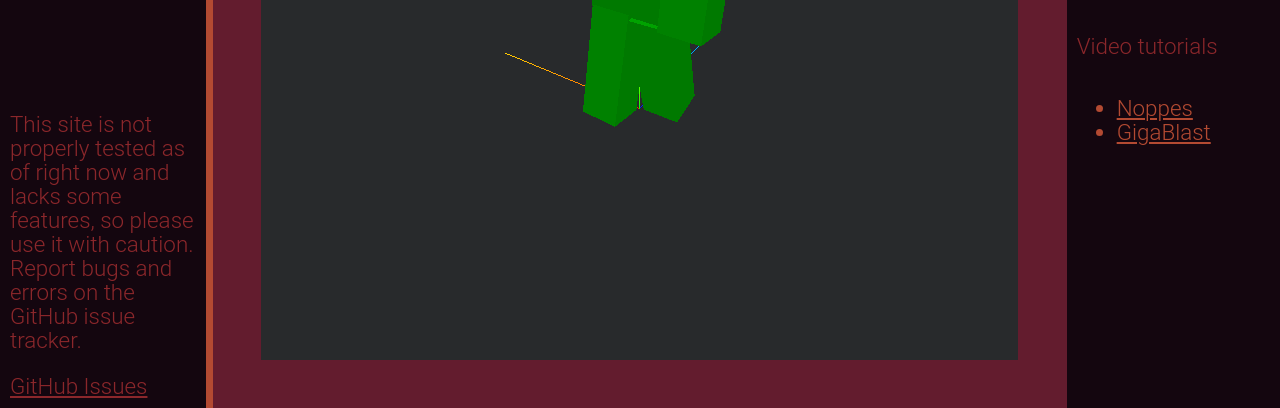
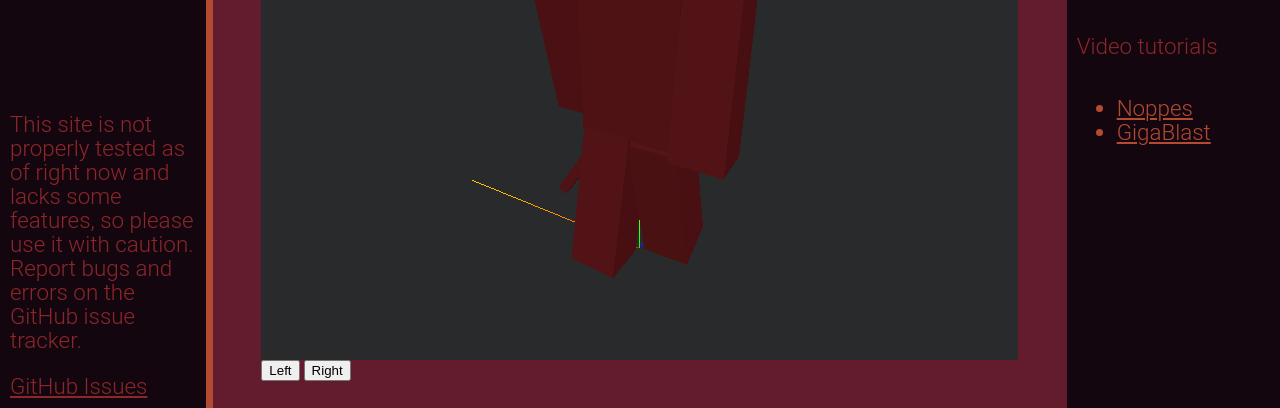
Before and after one commit to Valaron-Jakob/MorePlayerModels-ModelCreator, a website built with Vite: page index.html in a window 1280 px wide. Shown: the part 392-800 px from the top of the page. Built offline with nearby package versions, Linux system fonts and the light colour scheme; a web font is replaced by a local one.

Commit message:
Reworked Rendering
- Added model structure
- Added simplified group and cube implementing
- Added camera movement

```diff
--- a/index.html
+++ b/index.html
@@ -64,7 +64,10 @@
 			<div id="render_container">
 				<script type="module" src="/render.js"></script>
 			</div>
+			<button id="rot_left" class="rot_button">Left</button>
+			<button id="rot_right" class="rot_button">Right</button>
 		</section>
+
         <section id="home" class="main_page child">
 		<div class="main_column_left">
 			<div class="main_header">
@@ -96,6 +99,7 @@
 			<img src="https://media.discordapp.net/attachments/714242847074811985/1053268811891097721/image.png" alt="Example model">
 		</div>
 		</section>
+
         <section id="form" class="form_page child">
             <div class="form_header">
 				<h2>Form</h2>
@@ -167,6 +171,7 @@
 				</div>
 			</form>
         </section>
+
         <section id="extra" class="extra_page child">
 			<div class="extra_column_left">
 				<img src="https://media.discordapp.net/attachments/714242847074811985/1010959742019055626/unknown.png" alt="Example model 2">
--- a/render.js
+++ b/render.js
@@ -1,5 +1,6 @@
 import * as THREE from 'three';
 
+// Setting up the scene
 let box = document.querySelector('#render_container');
 let width = box.clientWidth;
 let height = box.clientHeight;
@@ -16,21 +17,12 @@ document.getElementById( 'render_container' ).appendChild( renderer.domElement )
 // Setting background color
 scene.background = new THREE.Color( 0x282a2c );
 
-// Adding lights
-const ambientLight = new THREE.AmbientLight( 0xffffff, 0.6 );
-scene.add( ambientLight );
-
-const directionalLight = new THREE.DirectionalLight( 0xffffff, 0.6 );
-directionalLight.position.set( 10, 20, 0 ); // x, y, z
-scene.add( directionalLight );
-
-
 // Concept objects
 //
 // cubes and groups(bones)
 // group:   pivot, rotation, subgroups/cubes
 // cube:    pivot, rotation, origin, size, color
-const test_group = {
+const hat = {
     pivot: [ 0, 0, 0 ],
     rotation: [ 0, 0, 0 ],
     cubes: [
@@ -81,7 +73,64 @@ const test_group = {
     ]
 }
 
-const player = {
+// "pivot": [-1, -5, 1.85],
+// "rotation": [-2.5, 0, -32.5],
+// "cubes": [
+//     {"origin": [-1, -21, 1.85], "size": [1, 31, 1], "uv": [0, 0]},
+//     {"origin": [-1, -22, 1.85], "size": [1, 1, 1], "inflate": 0.2, "uv": [10, 2]},
+//     {"origin": [-1, -11, 1.85], "size": [1, 1, 1], "inflate": 0.2, "uv": [10, 0]},
+//     {"origin": [-1, -2, 1.85], "size": [1, 1, 1], "inflate": 0.2, "uv": [8, 8]},
+//     {"origin": [-1, 8, 1.85], "size": [1, 1, 1], "inflate": 0.2, "uv": [4, 8]},
+//     {"origin": [-2, 7, 2.35], "size": [3, 8, 0], "uv": [4, 0]}
+
+const spear = [
+    {
+        pivot: [ -1, -5, 1.85 ],
+        rotation: [ -2.5, 0, -32.5 ],
+        cubes: [
+            {
+                origin: [ -1, -21, 1.85 ],
+                size: [ 1, 31, 1 ],
+                pivot: [ 0, 0, 0 ],
+                rotation: [ 0, 0, 0 ]
+            },
+            {
+                origin: [ -1, -22, 1.85 ],
+                size: [ 1, 1, 1 ],
+                pivot: [ 0, 0, 0 ],
+                rotation: [ 0, 0, 0 ]
+            },
+            {
+                origin: [ -1, -11, 1.85 ],
+                size: [ 1, 1, 1 ],
+                pivot: [ 0, 0, 0 ],
+                rotation: [ 0, 0, 0 ]
+            },
+            {
+                origin: [ -1, -2, 1.85 ],
+                size: [ 1, 1, 1 ],
+                pivot: [ 0, 0, 0 ],
+                rotation: [ 0, 0, 0 ]
+            },
+            {
+                origin: [ -1, 8, 1.85 ],
+                size: [ 1, 1, 1 ],
+                pivot: [ 0, 0, 0 ],
+                rotation: [ 0, 0, 0 ]
+            },
+            {
+                origin: [ -2, 7, 2.35 ],
+                size: [ 3, 8, 0 ],
+                pivot: [ 0, 0, 0 ],
+                rotation: [ 0, 0, 0 ]
+            }
+        ],
+        groups: []
+    }
+]
+
+const player = [
+    {
         pivot: [ 0, 0, 0 ],
         rotation: [ 0, 0, 0 ],
         cubes: [
@@ -122,28 +171,83 @@ const player = {
                 rotation: [ -10, 0, -2 ]
             }
         ],
+        groups: [
+            {
+                pivot: [ 0, 24, 0 ],
+                rotation: [ 0, 0, 0 ],
+                cubes: [],
+                groups: [
+                    {
+                        pivot: [ -1, -5, 1.85 ],
+                        rotation: [ -2.5, 0, -32.5 ],
+                        cubes: [
+                            {
+                                origin: [ -1, -21, 1.85 ],
+                                size: [ 1, 31, 1 ],
+                                pivot: [ 0, 0, 0 ],
+                                rotation: [ 0, 0, 0 ]
+                            },
+                            {
+                                origin: [ -1, -22, 1.85 ],
+                                size: [ 1, 1, 1 ],
+                                pivot: [ 0, 0, 0 ],
+                                rotation: [ 0, 0, 0 ]
+                            },
+                            {
+                                origin: [ -1, -11, 1.85 ],
+                                size: [ 1, 1, 1 ],
+                                pivot: [ 0, 0, 0 ],
+                                rotation: [ 0, 0, 0 ]
+                            },
+                            {
+                                origin: [ -1, -2, 1.85 ],
+                                size: [ 1, 1, 1 ],
+                                pivot: [ 0, 0, 0 ],
+                                rotation: [ 0, 0, 0 ]
+                            },
+                            {
+                                origin: [ -1, 8, 1.85 ],
+                                size: [ 1, 1, 1 ],
+                                pivot: [ 0, 0, 0 ],
+                                rotation: [ 0, 0, 0 ]
+                            },
+                            {
+                                origin: [ -2, 7, 2.35 ],
+                                size: [ 3, 8, 0 ],
+                                pivot: [ 0, 0, 0 ],
+                                rotation: [ 0, 0, 0 ]
+                            }
+                        ],
                         groups: []
                     }
+                ]
+            }
+        ]
+    }
+]
 
-createModel(scene, player);
+addGroups(scene, player)
 
-function createModel(scene, data) {
-    addGroup(scene, data)
+function addGroups(parent, childs) {
+    let childs_group = new THREE.Group();
 
-    addCubes(scene, data.cubes)
-}
-
-function addGroup(parent, child) {
+    childs.forEach(child => {
         let pivot = child.pivot;
         let rotation = child.rotation;
+        let cubes = child.cubes;
+        let groups = child.groups;
 
         const group = new THREE.Group();
         group.position.set( pivot[0], pivot[1], pivot[2] );
-    group.rotation.set( toRad(rotation[0]), toRad(rotation[1]), toRad(rotation[2]) );
+        group.rotation.set( -toRad(rotation[0]), -toRad(rotation[1]), -toRad(rotation[2]) );
 
-    parent.add( group );
+        addCubes(group, cubes);
+        addGroups(group, groups);
+        childs_group.add( group );
+    });
 
-    return group;
+    parent.add( childs_group );
+    return childs_group;
 }
 
 function addCubes(parent, childs) {
@@ -156,7 +260,7 @@ function addCubes(parent, childs) {
         let pivot = child.pivot;
 
         const geometry = new THREE.BoxGeometry( size[0], size[1], size[2] );
-        const material = new THREE.MeshLambertMaterial({ color: 0x00ff00 });
+        const material = new THREE.MeshLambertMaterial({ color: 0x8b272b });
         const cube = new THREE.Mesh( geometry, material );
 
         // Rotate around a pivot
@@ -168,6 +272,7 @@ function addCubes(parent, childs) {
 
         childs_group.add( group );
     });
+
     parent.add( childs_group );
     return childs_group
 }
@@ -210,8 +315,21 @@ function addCubes(parent, childs) {
 scene.add( new THREE.AxesHelper(20) );
 
 // Setting camera position
-camera.position.set(-20, 32, -32);
-camera.lookAt(0, 12, 0);
+const c_rad = 32;
+const c_height = 22;
+let c_angle = -0.65 * Math.PI;
+let pos = rotateDeg([0, 0], c_rad, c_angle);
+
+camera.position.set(pos[0], c_rad, pos[1]);
+camera.lookAt(0, c_height, 0);
+
+// Adding lights
+const ambientLight = new THREE.AmbientLight( 0xffffff, 0.6 );
+scene.add( ambientLight );
+
+const directionalLight = new THREE.DirectionalLight( 0xffffff, 0.6 );
+directionalLight.position.set(pos[0], c_rad+8, pos[1]);
+scene.add( directionalLight );
 
 
 function animate() {
@@ -220,9 +338,39 @@ function animate() {
 }
 animate();
 
+// function onWindowResize() {
+//     let element = document.getElementById('render_container');
+//     camera.aspect = element.innerWidth / element.innerHeight;
+//     camera.updateProjectionMatrix();
+//     renderer.setSize( element.innerWidth, element.innerHeight );
+// }
+// window.addEventListener( 'resize', onWindowResize, false );
 
+// Rotate the camera on button click
+document.getElementById('rot_right').addEventListener('click', function () {
+    rotateCam(1/4 * Math.PI)
+});
+document.getElementById('rot_left').addEventListener('click', function () {
+    rotateCam(-1/4 * Math.PI)
+});
 
 // Helper functions
 function toRad(angle) {
     return angle * (Math.PI / 180);
 }
+
+function rotateDeg(origin, radius, angle) {
+    return [
+        origin[0] + radius * Math.cos(angle),
+        origin[1] + radius * Math.sin(angle)
+    ];
+}
+
+function rotateCam(angle) {
+    c_angle += angle;
+    pos = rotateDeg([ 0, 0 ], c_rad, c_angle);
+
+    camera.position.set(pos[0], c_rad, pos[1]);
+    directionalLight.position.set(pos[0], c_rad+8, pos[1])
+    camera.lookAt(0, c_height, 0);
+}
```
Lines whose indentation alone changed are shown as unchanged.
